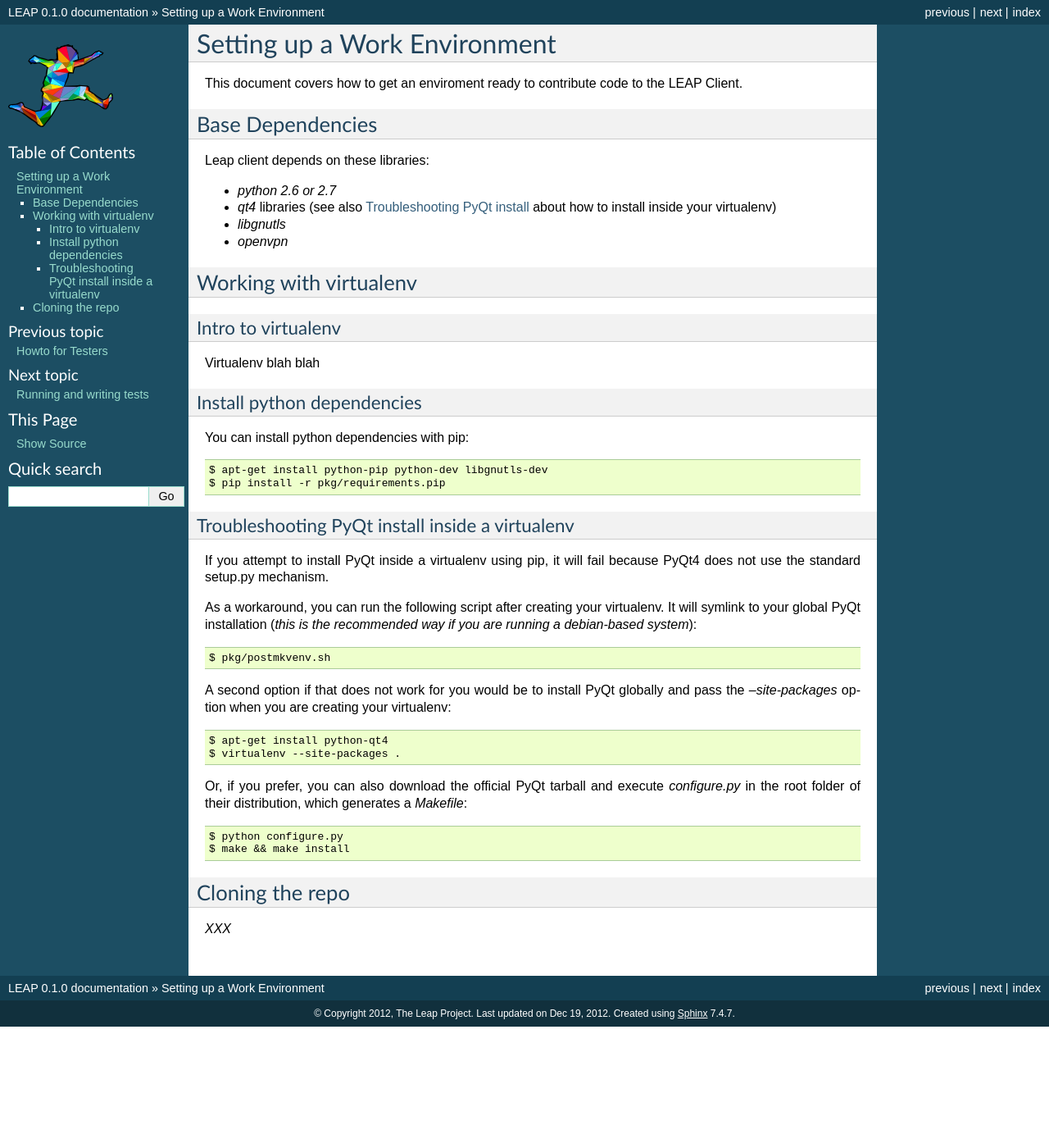
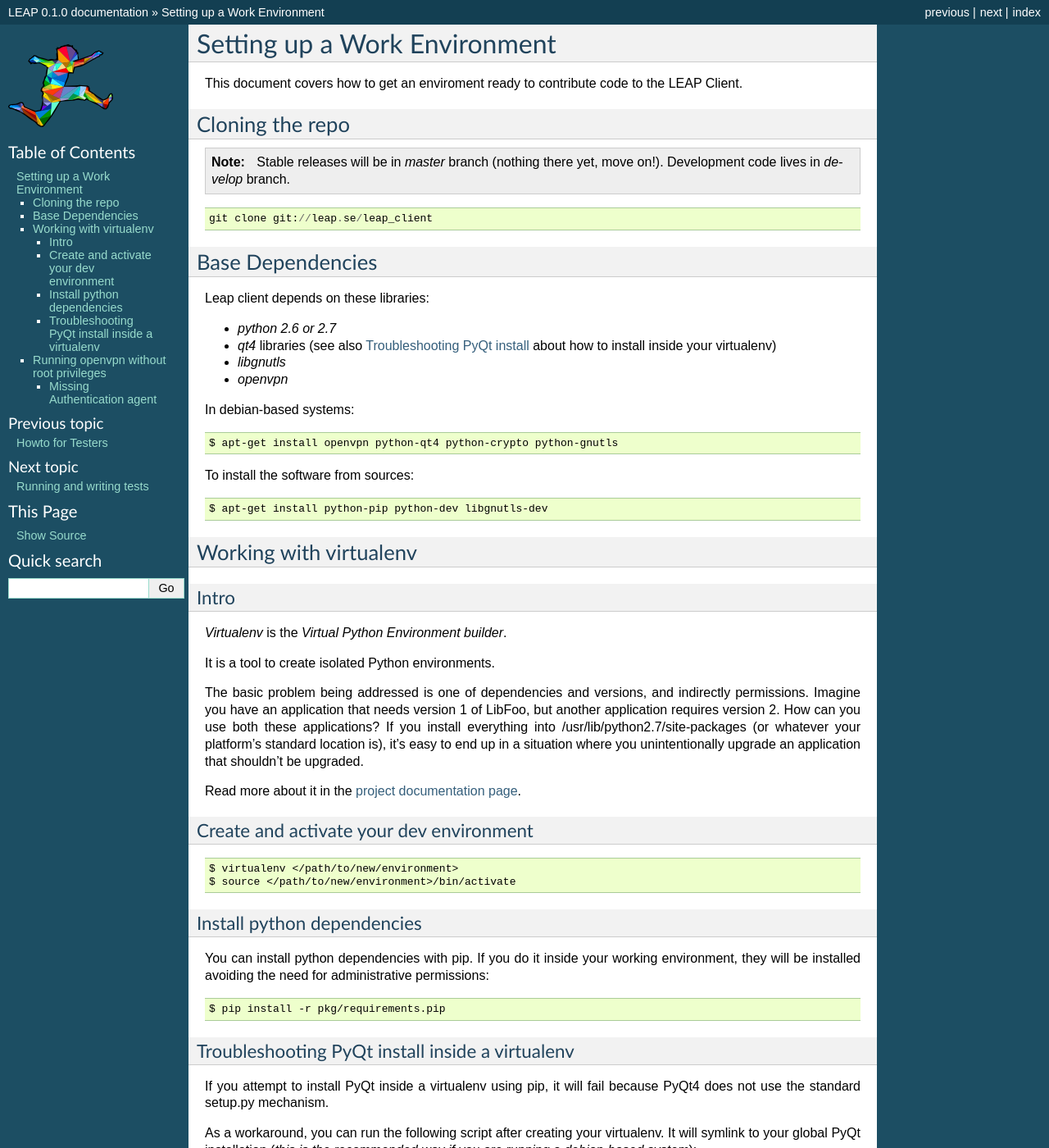
Before and after one commit to leapcode/bitmask_client, a Sphinx documentation site: the page built from docs/dev/environment.rst, in a window 1280 px wide and 1400 px high. Shown: the whole window at 82% size. Built offline with Sphinx 7.4.7, drawn with Linux system fonts in a browser that asks for light colours; pages that are not in the unit, such as notebooks, are missing from menus; some of the changed text lies outside the part shown.

```diff
--- a/docs/conf.py
+++ b/docs/conf.py
@@ -41,7 +41,7 @@ master_doc = 'index'
 
 # General information about the project.
 project = u'LEAP'
-copyright = u'2012, The Leap Project'
+copyright = u'2012, The LEAP Encryption Access Project'
 
 # The version info for the project you're documenting, acts as replacement for
 # |version| and |release|, also used in various other places throughout the
--- a/docs/dev/environment.rst
+++ b/docs/dev/environment.rst
@@ -4,6 +4,16 @@ Setting up a Work Environment
 ==============================
 
 This document covers how to get an enviroment ready to contribute code to the LEAP Client.
+
+Cloning the repo
+----------------
+.. note::
+   Stable releases will be in *master* branch (nothing there yet, move on!).
+   Development code lives in *develop* branch.
+
+::
+
+    git clone git://leap.se/leap_client
 
 Base Dependencies
 ------------------
@@ -14,21 +24,43 @@ Leap client depends on these libraries:
 * `libgnutls`
 * `openvpn`
 
+In debian-based systems::
+
+  $ apt-get install openvpn python-qt4 python-crypto python-gnutls
+
+To install the software from sources::
+
+  $ apt-get install python-pip python-dev libgnutls-dev
+
 .. _virtualenv:
 
 Working with virtualenv
 -----------------------
 
-Intro to virtualenv
+Intro
 ^^^^^^^^^^^^^^^^^^^
-Virtualenv blah blah
+
+*Virtualenv* is the *Virtual Python Environment builder*.
+
+It is a tool to create isolated Python environments.
+
+The basic problem being addressed is one of dependencies and versions, and indirectly permissions. Imagine you have an application that needs version 1 of LibFoo, but another application requires version 2. How can you use both these applications? If you install everything into /usr/lib/python2.7/site-packages (or whatever your platform's standard location is), it's easy to end up in a situation where you unintentionally upgrade an application that shouldn't be upgraded.
+
+Read more about it in the `project documentation page <http://pypi.python.org/pypi/virtualenv/>`_.
+
+
+Create and activate your dev environment
+^^^^^^^^^^^^^^^^^^^^^^^^^^^^^^^^^^^^^^^^
+::
+
+    $ virtualenv </path/to/new/environment>
+    $ source </path/to/new/environment>/bin/activate
 
 Install python dependencies
 ^^^^^^^^^^^^^^^^^^^^^^^^^^^
 
-You can install python dependencies with pip::
+You can install python dependencies with pip. If you do it inside your working environment, they will be installed avoiding the need for administrative permissions::
 
-    $ apt-get install python-pip python-dev libgnutls-dev
     $ pip install -r pkg/requirements.pip
 
 .. _pyqtvirtualenv:
@@ -38,7 +70,7 @@ Troubleshooting PyQt install inside a virtualenv
 
 If you attempt to install PyQt inside a virtualenv using pip, it will fail because PyQt4 does not use the standard setup.py mechanism.
 
-As a workaround, you can run the following script after creating your virtualenv. It will symlink to your global PyQt installation (`this is the recommended way if you are running a debian-based system`)::
+As a workaround, you can run the following script after creating your virtualenv. It will symlink to your global PyQt installation (*this is the recommended way if you are running a debian-based system*)::
 
     $ pkg/postmkvenv.sh
 
@@ -52,8 +84,26 @@ Or, if you prefer, you can also download the official PyQt tarball and execute `
     $ python configure.py
     $ make && make install
 
+.. note::
+   this section could be completed with useful options that can be passed to the virtualenv command (e.g., to make portable paths, site-packages, ...).
 
-Cloning the repo
-----------------
 
-`XXX`
+
+.. _policykit:
+
+Running openvpn without root privileges
+---------------------------------------
+
+In linux, we are using ``policykit`` to be able to run openvpn without run privileges, and a policy file is needed to be installed for that to be possible.
+The setup script tries to install the policy file when installing the client system-wide, so if you have installed the client in your global site-packages at least once it should have copied this file for you.
+
+If you *only* are running the client from inside a virtualenv, you will need to copy this file by hand::
+
+    $ sudo cp pkg/linux/polkit/net.openvpn.gui.leap.policy /usr/share/polkit-1/actions/net.openvpn.gui.leap.policy
+
+Missing Authentication agent
+^^^^^^^^^^^^^^^^^^^^^^^^^^^^^
+
+If you are running a desktop other than gnome or unity, you might get an error saying that you are not running the authentication agent. You can launch it like this::
+
+    /usr/lib/policykit-1-gnome/polkit-gnome-authentication-agent-1 &
--- a/docs/index.rst
+++ b/docs/index.rst
@@ -3,12 +3,13 @@
    You can adapt this file completely to your liking, but it should at least
    contain the root `toctree` directive.
 
-LEAP Encryption Access Project Client
+LEAP Client
 =====================================
 
 Release v\ |version|. (`Impatient? jump to the` :ref:`Installation <install>` `section!`)
 
-The **LEAP Client** is a :ref:`GPL3 Licensed <gpl3>` multiplatform client, written in python using PyQt4, that supports the features offered by :ref:`the LEAP Platform <leapplatform>`. Currently is being tested on Linux, support for OSX and Windows will come soon.
+.. if you change this paragraph, change it in user/intro too
+The **LEAP Encryption Access Project Client** is a :ref:`GPL3 Licensed <gpl3>` multiplatform client, written in python using PyQt4, that supports the features offered by :ref:`the LEAP Platform <leapplatform>`. Currently is being tested on Linux, support for OSX and Windows will come soon.
 
 User Guide
 ----------
```
Also changed, not shown: docs/dev/internationalization.rst (+40 -5 lines), docs/testers/howto.rst (+10 -1 lines), 2 other files.
